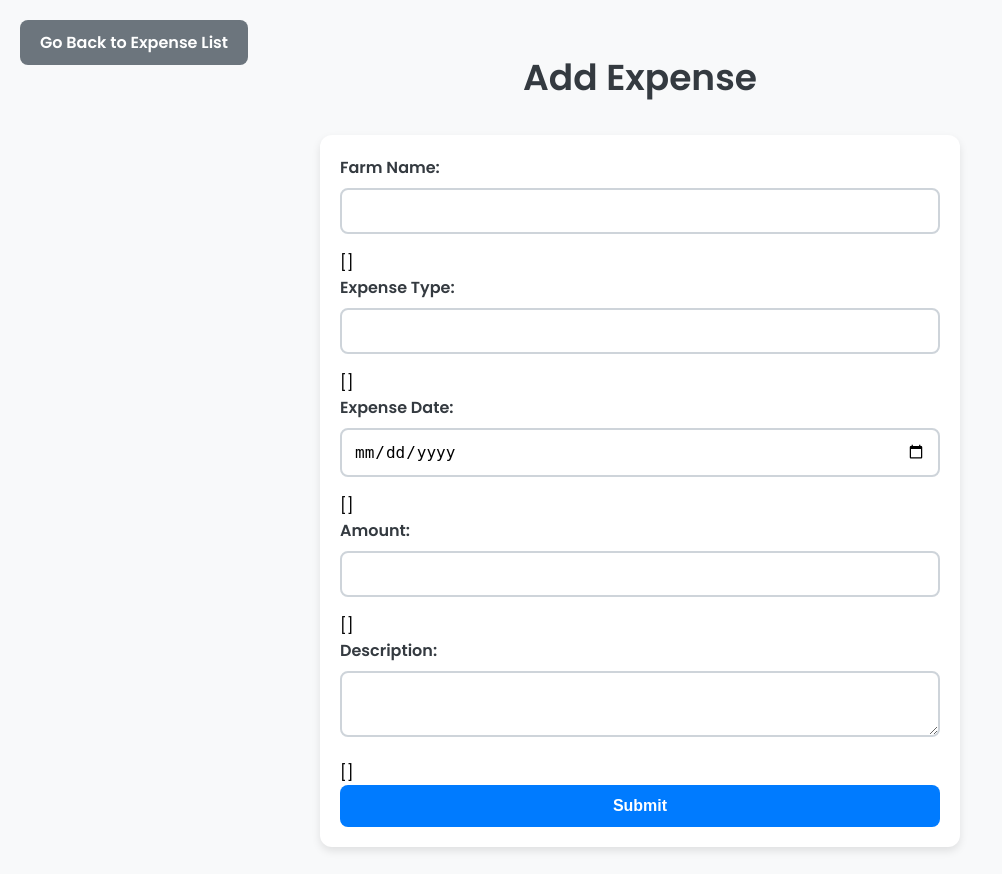
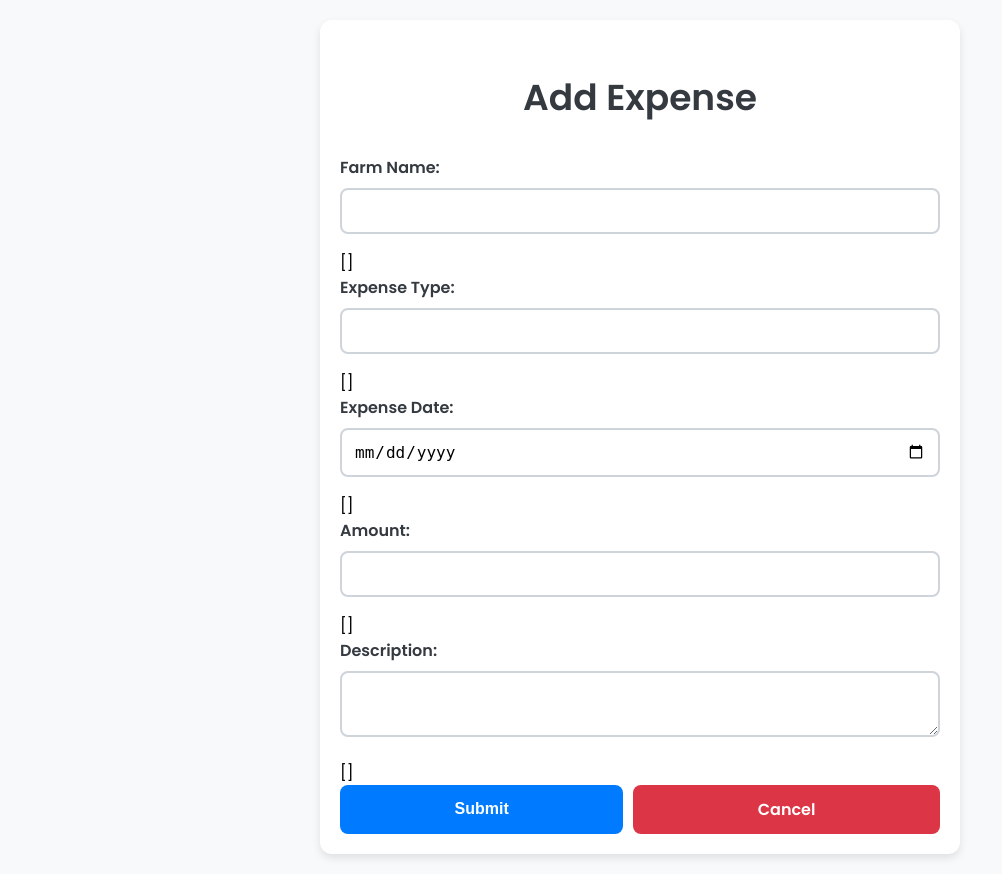
Before and after one commit to lreyesp2609/Farm, a Django app: template farmer/app/templates/expense_mgmt/add_expense.html in a window 1280 px wide. Shown: the whole page, without its empty margins (0-1002 px from the left). Before the commit the page ends 851 px from the top, so only its background shows below. Run offline with Django 5.2, Linux system fonts and the light colour scheme; the template is opened without the code that fills it, so the values that code supplies are empty, except form fields; tables that the repository leaves empty hold one stand-in row (values such as "Sample post"); form fields are guessed from the names that the template uses.

Commit message:
se agrego mas botones cancelar

```diff
--- a/farmer/app/templates/expense_mgmt/add_expense.html
+++ b/farmer/app/templates/expense_mgmt/add_expense.html
@@ -20,24 +20,38 @@
             position: relative;
         }
 
+        .container {
+            width: 80%;
+            max-width: 600px;
+            background-color: #fff;
+            padding: 20px;
+            border-radius: 12px;
+            box-shadow: 0 4px 8px rgba(0, 0, 0, 0.1);
+        }
+
+        .buttons-container {
+            display: flex;
+            justify-content: space-between;
+            gap: 10px;
+        }
+
         .back-button {
-            position: absolute;
-            top: 20px;
-            left: 20px;
-            background-color: #6c757d;
+            background-color: #dc3545; /* Rojo para el botón Cancel */
             color: #fff;
-            padding: 10px 20px;
+            padding: 12px;
             border: none;
             border-radius: 8px;
             cursor: pointer;
             font-size: 16px;
             font-weight: 600;
             text-decoration: none;
+            text-align: center;
             transition: background-color 0.3s ease-in-out;
+            width: 48%;
         }
 
         .back-button:hover {
-            background-color: #5a6268;
+            background-color: #c82333; /* Rojo más oscuro para el hover */
         }
 
         h2 {
@@ -49,13 +63,7 @@
         }
 
         form {
-            width: 80%;
-            max-width: 600px;
-            margin: 0 auto;
-            background-color: #fff;
-            padding: 20px;
-            border-radius: 12px;
-            box-shadow: 0 4px 8px rgba(0, 0, 0, 0.1);
+            width: 100%;
         }
 
         label {
@@ -83,7 +91,7 @@
             border: none;
             border-radius: 8px;
             cursor: pointer;
-            width: 100%;
+            width: 48%;
             font-size: 16px;
             font-weight: 600;
             transition: background-color 0.3s ease-in-out;
@@ -105,8 +113,8 @@
 </head>
 
 <body>
-    <a class="back-button" href="{% url 'app:expense_list' %}">{% trans "Go Back to Expense List" %}</a>
-
+    <div class="container">
+        <!-- Botón para retroceder -->
         <h2>{% trans "Add Expense" %}</h2>
 
         <form method="post" action="{% url 'app:add_expense' %}">
@@ -157,9 +165,12 @@
                 {{ expense_form.description.errors }}
             </div>
 
+            <div class="buttons-container">
                 <button type="submit">{% trans "Submit" %}</button>
+                <a class="back-button" href="{% url 'app:expense_list' %}">{% trans "Cancel" %}</a>
+            </div>
         </form>
-
+    </div>
 </body>
 
 </html>
```
Also changed, not shown: farmer/app/templates/expense_mgmt/edit_expense.html (+34 -19 lines), farmer/app/templates/livestock_mgmt/add_livestock.html (+17 -10 lines), farmer/app/templates/livestock_mgmt/edit_livestock.html (+17 -11 lines). Lines whose indentation alone changed are shown as unchanged.
